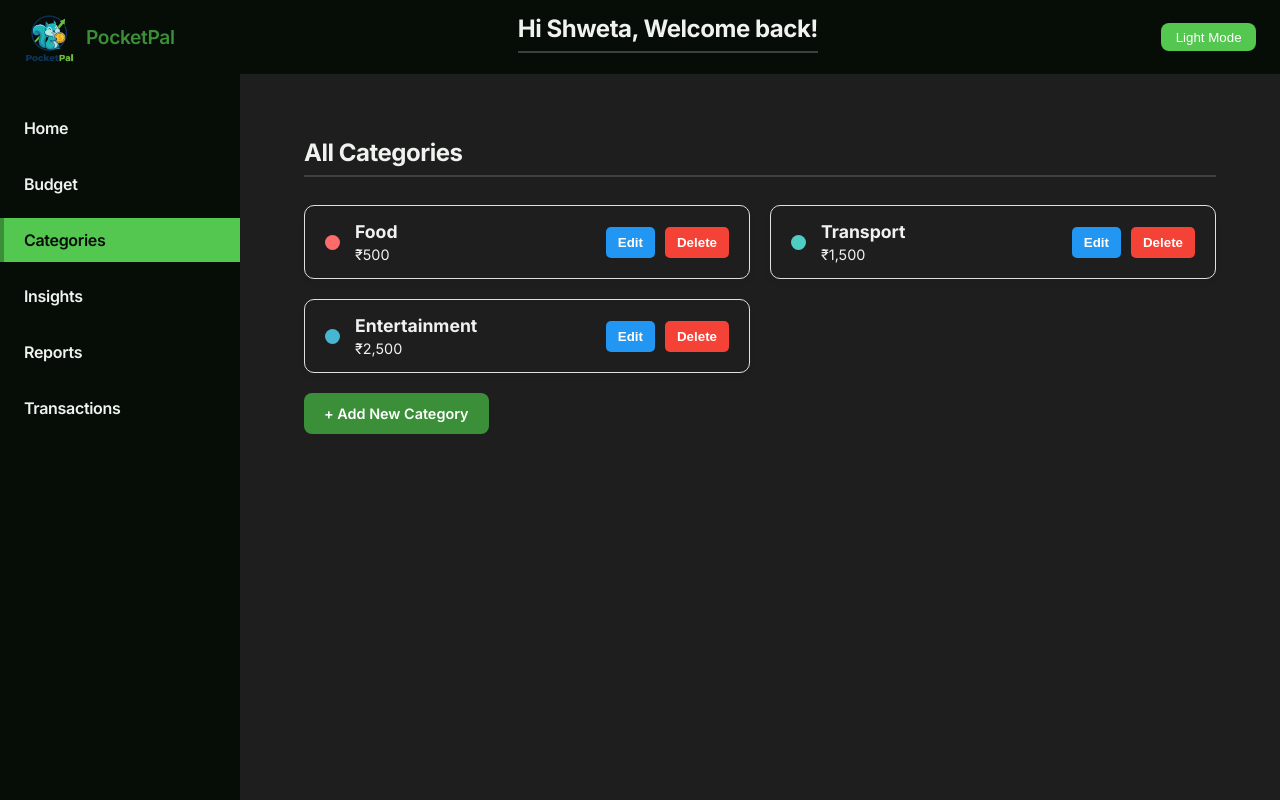
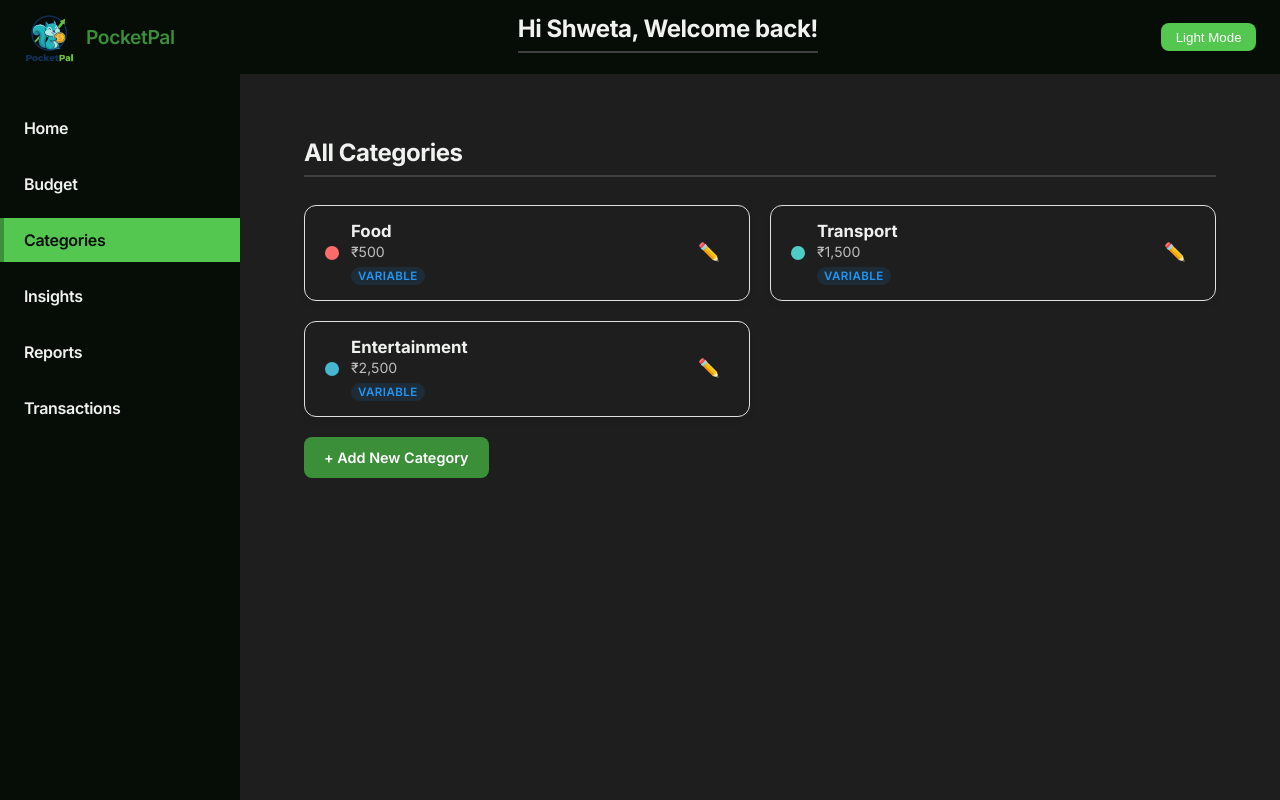
Before and after one commit to shwetakul2005/React_2.0, a React (Vite) app in the folder Personal-Finance/: page /categories in a window 1280 px wide. Built offline with nearby package versions, Linux system fonts and the light colour scheme; no server answers.

Commit message:
Category Card UX — Pencil Icon for Actions

```diff
--- a/Personal-Finance/src/pages/Categories.css
+++ b/Personal-Finance/src/pages/Categories.css
@@ -1,79 +1,136 @@
 /* --- 1. Card List Container --- */
 .category-card-list {
-  /* Enables responsive grid layout for the cards */
   display: grid;
-  /* Creates columns that fit as many cards as possible, minimum size 300px */
   grid-template-columns: repeat(auto-fit, minmax(300px, 1fr));
-  gap: 20px; /* Space between the cards */
+  gap: 20px;
   padding: 20px 0;
 }
 
 /* --- 2. Individual Category Card --- */
 .category-card {
-  /* A nice card-like appearance */
-  display: flex; /* Use flexbox for internal layout */
-  align-items: center; /* Vertically center items */
+  display: flex;
+  flex-direction: column;        /* stack top row + action strip vertically */
   padding: 15px 20px;
-  /* background-color: #ffffff;  */
-  border: 1px solid #e0e0e0; /* Subtle border */
-  border-radius: 10px; /* Rounded corners */
-  box-shadow: 0 4px 6px rgba(0, 0, 0, 0.05); /* Soft shadow for depth */
-  transition: transform 0.2s; /* Smooth hover effect */
+  border: 1px solid #e0e0e0;
+  border-radius: 12px;
+  box-shadow: 0 4px 6px rgba(0, 0, 0, 0.05);
+  transition: transform 0.2s, box-shadow 0.2s, border-color 0.2s;
+  overflow: hidden;
 }
 
 .category-card:hover {
-  transform: translateY(-2px); /* Lift the card slightly on hover */
+  transform: translateY(-2px);
   box-shadow: 0 6px 12px rgba(0, 0, 0, 0.1);
 }
 
-/* --- 3. Colored Indicator (Circle) --- */
-.category-indicator {
-  width: 15px;
-  height: 15px;
-  /* The color must be applied inline in your React component using category.color */
-  border-radius: 50%; /* Makes it a circle */
-  margin-right: 15px;
-  /* Example style if color is applied inline: style={{ backgroundColor: category.color }} */
+/* Card turns slightly accented when expanded */
+.category-card.expanded {
+  border-color: #2196f3;
+  box-shadow: 0 6px 16px rgba(33, 150, 243, 0.15);
 }
 
-/* --- 4. Details (Name and Budget) --- */
+/* --- 3. Top row (circle + details + pencil) --- */
+.category-card-top {
+  display: flex;
+  align-items: center;
+  gap: 12px;
+  width: 100%;
+}
+
+/* --- 4. Colored Indicator (Circle) --- */
+.category-indicator {
+  width: 14px;
+  height: 14px;
+  border-radius: 50%;
+  flex-shrink: 0;
+}
+
+/* --- 5. Details (Name and Budget) --- */
 .category-details {
-  /* Takes up maximum available space */
   flex-grow: 1;
-  margin-right: 15px;
 }
 
 .category-details h4 {
-  margin: 0 0 4px 0; /* Category Name */
-  font-size: 1.1em;
+  margin: 0 0 2px 0;
+  font-size: 1.05em;
   color: var(--text-color);
 }
 
 .category-details p {
-  margin: 0; /* Budget Limit */
-  font-size: 0.9em;
+  margin: 0 0 4px 0;
+  font-size: 0.88em;
+  color: var(--text-color);
+  opacity: 0.75;
+}
+
+/* Small badge showing 'fixed' or 'variable' */
+.category-type-badge {
+  display: inline-block;
+  font-size: 0.72em;
+  font-weight: 600;
+  text-transform: uppercase;
+  letter-spacing: 0.04em;
+  padding: 2px 7px;
+  border-radius: 20px;
+  background-color: rgba(33, 150, 243, 0.12);
+  color: #2196f3;
+}
+
+/* --- 6. Pencil icon button --- */
+.pencil-btn {
+  background: none;
+  border: 1px solid transparent;
+  border-radius: 8px;
+  font-size: 1.1em;
+  cursor: pointer;
+  padding: 5px 8px;
+  line-height: 1;
+  transition: background-color 0.2s, border-color 0.2s;
+  flex-shrink: 0;
   color: var(--text-color);
 }
 
-/* --- 5. Action Buttons --- */
+.pencil-btn:hover {
+  background-color: rgba(33, 150, 243, 0.1);
+  border-color: rgba(33, 150, 243, 0.3);
+}
+
+/* '✕' close state */
+.pencil-btn.active {
+  background-color: rgba(33, 150, 243, 0.12);
+  border-color: rgba(33, 150, 243, 0.4);
+  font-style: normal;
+}
+
+/* --- 7. Action strip (Edit + Delete) --- */
 .category-actions {
-  /* Container for the buttons */
   display: flex;
-  gap: 10px; /* Space between buttons */
+  gap: 10px;
+  margin-top: 12px;
+  padding-top: 12px;
+  border-top: 1px solid rgba(0,0,0,0.07);
+  animation: fadeSlideDown 0.18s ease;
+}
+
+@keyframes fadeSlideDown {
+  from { opacity: 0; transform: translateY(-6px); }
+  to   { opacity: 1; transform: translateY(0); }
 }
 
 .category-actions button {
+  flex: 1;
   padding: 8px 12px;
   border: none;
-  border-radius: 5px;
+  border-radius: 7px;
   cursor: pointer;
   font-weight: 600;
-  transition: background-color 0.2s;
+  font-size: 0.88em;
+  transition: background-color 0.2s, opacity 0.2s;
 }
 
-/* Edit Button Style */
+/* Edit Button */
 .category-actions .edit-btn {
-  background-color: #2196f3; /* Blue */
+  background-color: #2196f3;
   color: white;
 }
 
@@ -81,9 +138,9 @@
   background-color: #0b7dda;
 }
 
-/* Delete Button Style */
+/* Delete Button */
 .category-actions .delete-btn {
-  background-color: #f44336; /* Red */
+  background-color: #f44336;
   color: white;
 }
 
--- a/Personal-Finance/src/pages/Categories.jsx
+++ b/Personal-Finance/src/pages/Categories.jsx
@@ -31,11 +31,14 @@ const Categories = () => {
 
         {/* Apply the list container class */}
         <div className='category-card-list'>
-          {categories.map((category) => (
-            // Apply the individual card class
-            <div key={category.id} className='category-card'>
+          {categories.map((category) => {
+            const isExpanded = editcategory === category.id;
+            return (
+              <div key={category.id} className={`category-card ${isExpanded ? 'expanded' : ''}`}>
 
-              {/* Colored Circle - Apply color using inline style */}
+                {/* Top row: indicator + details + pencil icon */}
+                <div className="category-card-top">
+                  {/* Colored Circle */}
                   <div
                     className='category-indicator'
                     style={{ backgroundColor: category.color || '#ccc' }}
@@ -43,36 +46,46 @@ const Categories = () => {
 
                   {/* Category Name and Budget */}
                   <div className='category-details'>
-                <h4>{category.name}</h4> {/* Category Name */}
-                <p>{formatMoney(category.budgetLimit)}</p> {/* Budget Limit */}
+                    <h4>{category.name}</h4>
+                    <p>{formatMoney(category.budgetLimit)}</p>
+                    <span className="category-type-badge">{category.type}</span>
                   </div>
 
-              {category.isRecurring && (
-                  <div></div>
-              )}
+                  {/* Pencil toggle button — top-right corner */}
+                  <button
+                    className={`pencil-btn ${isExpanded ? 'active' : ''}`}
+                    onClick={() => handleEdit(category.id)}
+                    title={isExpanded ? "Close" : "Edit / Delete"}
+                  >
+                    {isExpanded ? '✕' : '✏️'}
+                  </button>
+                </div>
 
-
-              {/* Buttons */}
+                {/* Action strip — only visible when pencil is clicked */}
+                {isExpanded && (
                   <div className='category-actions'>
-                 {/* 2. The Button toggles the state */}
                     <button
                       className="edit-btn"
                       onClick={() => handleEdit(category.id)}
                     >
-                     {editcategory === category.id ? "Cancel" : "Edit"}
+                      Edit Details
                     </button>
                     <button
                       className="delete-btn"
                       onClick={() => {
                         const isConfirmed = confirm(`Are you sure you want to delete ${category.name} category?`);
                         if (isConfirmed) {
-                            // Only call the deletion function if the user clicked 'OK'
                           deleteCategory(category.id);
                         }
-                     }}>Delete</button>
+                      }}
+                    >
+                      Delete
+                    </button>
                   </div>
+                )}
               </div>
-          ))}
+            );
+          })}
 
         </div>
         {/* Edit form — shown below the card being edited */}
```
Lines whose indentation alone changed are shown as unchanged.
